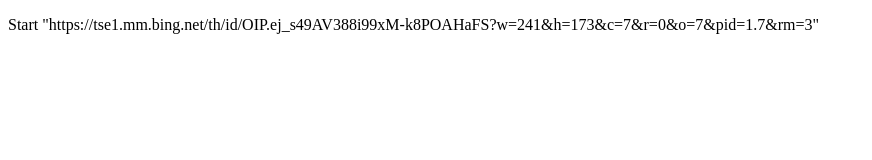
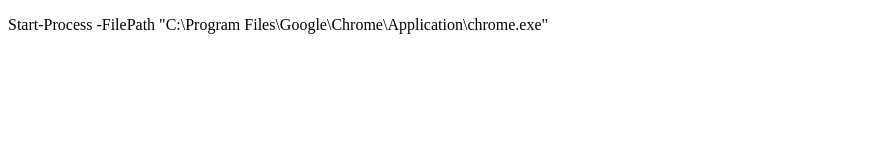
Before and after one commit to YourAverageGreenNoob/REmote-CodeContent, a plain HTML site: page index.html in a window 1280 px wide. Shown: the whole page, without its empty margins (0-872 px from the left). Drawn offline with Linux system fonts and the light colour scheme.

Commit message:
Update index.html

```diff
--- a/index.html
+++ b/index.html
@@ -4,6 +4,6 @@
 
   </head>
   <body>
-<p>Start "https://tse1.mm.bing.net/th/id/OIP.ej_s49AV388i99xM-k8POAHaFS?w=241&h=173&c=7&r=0&o=7&pid=1.7&rm=3"</p>
+<p>Start-Process -FilePath "C:\Program Files\Google\Chrome\Application\chrome.exe"</p>
   </body>
 </html>
```
